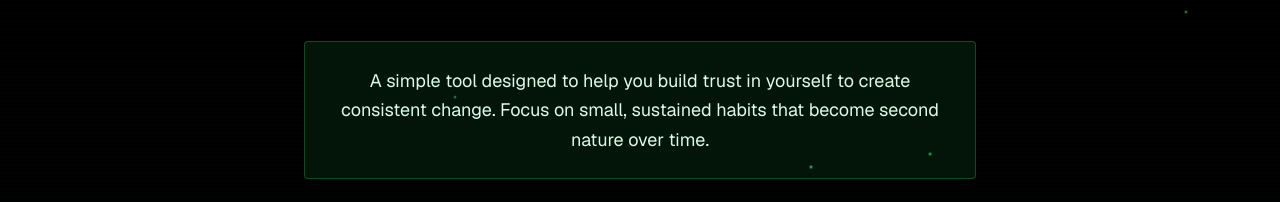
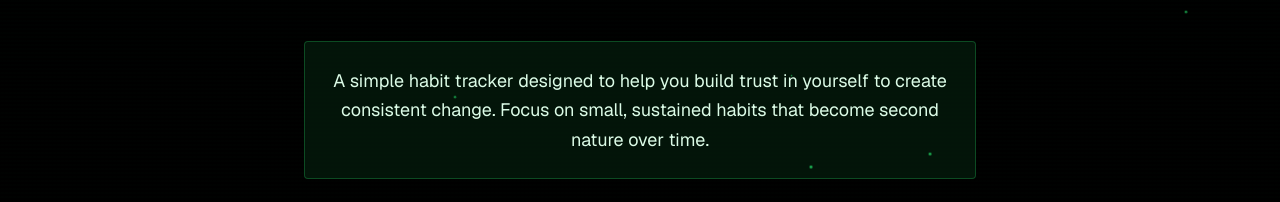
Before and after one commit to kierawilson25/habit-tracker, a Next.js app in the folder Front-end/: page / in a window 1280 px wide. Shown: the part 440-642 px from the top of the page. Built offline with nearby package versions, Linux system fonts and the light colour scheme; no server answers.

Commit message:
feat: update landing page message (#202)

```diff
--- a/Front-end/src/app/page.tsx
+++ b/Front-end/src/app/page.tsx
@@ -127,7 +127,7 @@ export default function HomePage() {
 
             <div className="bg-green-500/10 border border-green-500/30 rounded p-6 max-w-2xl mx-auto mb-8">
               <p className="text-green-100 text-lg leading-relaxed">
-                A simple tool designed to help you build trust in yourself to create consistent change.
+                A simple habit tracker designed to help you build trust in yourself to create consistent change.
                 Focus on small, sustained habits that become second nature over time.
               </p>
             </div>
```
